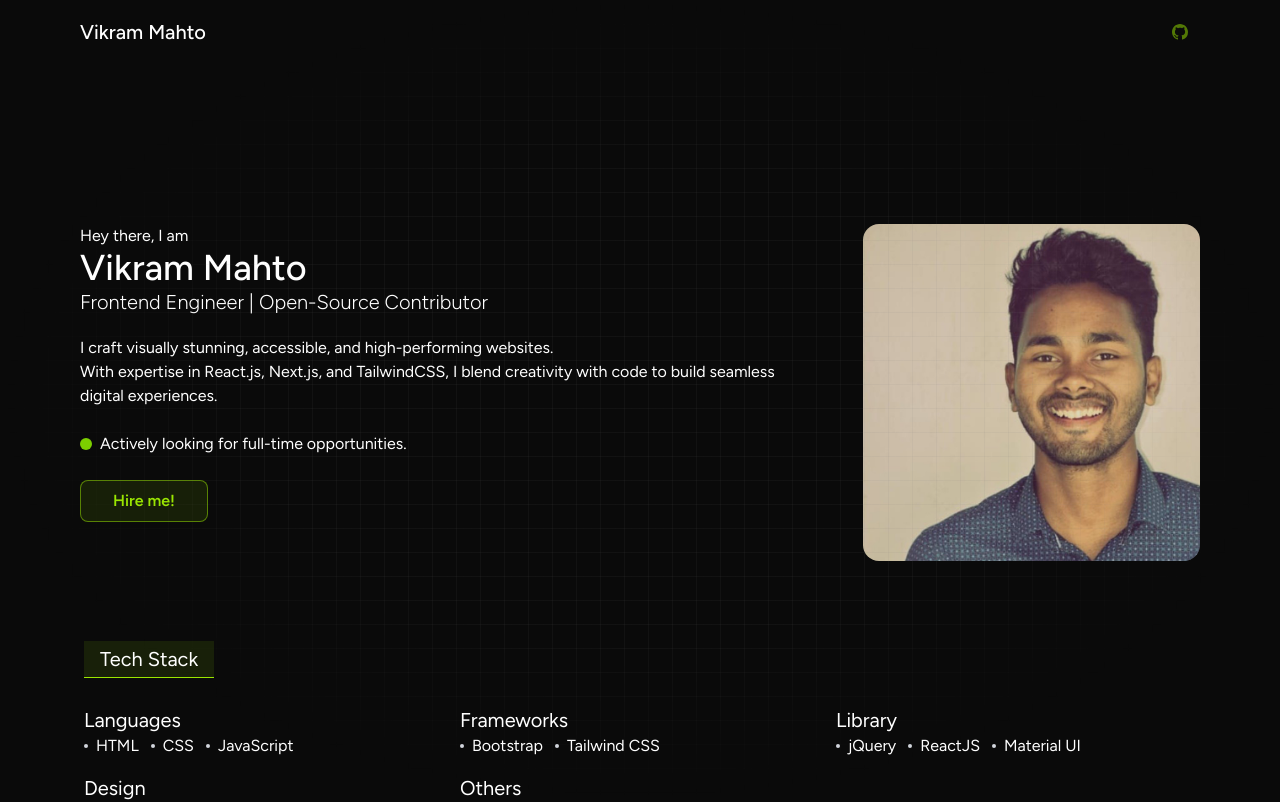
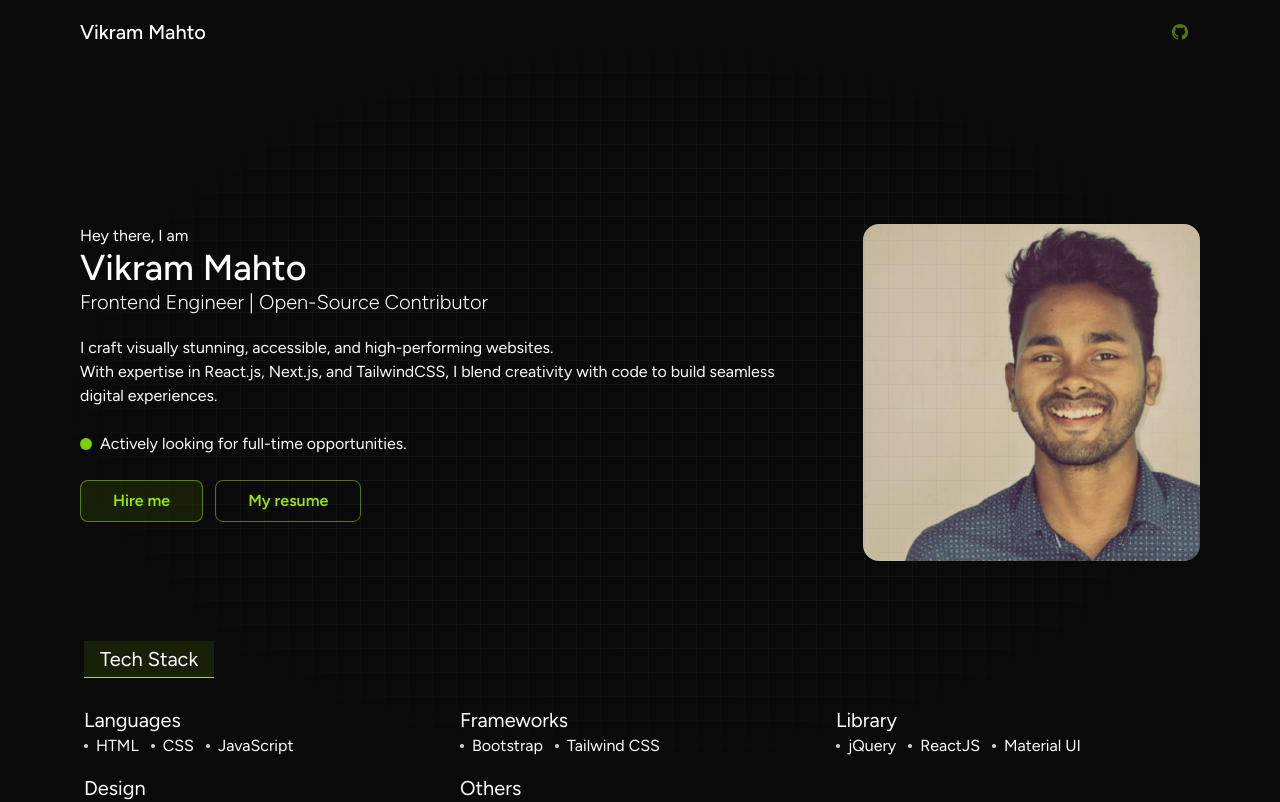
Before and after one commit to vikrammahto/vikrammahto.com, a Next.js app: page / in a window 1280 px wide. Shown: the top 802 px of the page. Built offline with nearby package versions, Linux system fonts and the light colour scheme.

Commit message:
add resume link

```diff
--- a/src/app/layout.js
+++ b/src/app/layout.js
@@ -64,7 +64,7 @@ export default function RootLayout({ children }) {
       <body
         className={`${figtree.className} bg-neutral-950 text-white antialiased`}
       >
-        <div className="absolute inset-0 h-full w-full bg-[linear-gradient(to_right,#80808012_1px,transparent_1px),linear-gradient(to_bottom,#80808012_1px,transparent_1px)] [mask-image:radial-gradient(ellipse_50%_50%_at_50%_50%,#000_60%,transparent_100%)] bg-[size:24px_24px]"></div>
+        <div className="absolute pointer-events-none inset-0 h-full w-full bg-[linear-gradient(to_right,#80808012_1px,transparent_1px),linear-gradient(to_bottom,#80808012_1px,transparent_1px)] [mask-image:radial-gradient(ellipse_50%_50%_at_50%_50%,#000_60%,transparent_100%)] bg-[size:24px_24px]"></div>
         <Header />
         <main>{children}</main>
         <Footer />
--- a/src/components/Hero.jsx
+++ b/src/components/Hero.jsx
@@ -1,6 +1,6 @@
 'use client';
 import Image from 'next/image';
-import React, { useState, useEffect } from 'react';
+import React from 'react';
 
 const Hero = () => {
   return (
@@ -28,14 +28,24 @@ const Hero = () => {
           </span>
           <p>Actively looking for full-time opportunities.</p>
         </div>
+        <div className="mt-6 space-x-3">
           <a
             href="https://www.linkedin.com/in/vikrammahto/"
             target="_blank"
             rel="noopener noreferrer"
-          className="mt-6 inline-flex rounded-lg border border-lime-400/50 bg-lime-400/10 px-8 py-2 text-lime-400 transition duration-300 hover:cursor-pointer hover:bg-lime-400/20 hover:text-lime-400 font-semibold"
+            className="inline-flex cursor-pointer rounded-lg border border-lime-400/50 bg-lime-400/10 px-8 py-2 font-semibold text-lime-400 transition duration-300 hover:bg-lime-400/20 hover:text-lime-400"
           >
-          Hire me!
+            Hire me
           </a>
+          <a
+            href="https://drive.google.com/drive/folders/1PRZ8xxm1csyc-k3zo23mDU8zqxjzdguP?usp=sharing"
+            target="_blank"
+            rel="noopener noreferrer"
+            className="inline-flex cursor-pointer rounded-lg border border-lime-400/50 px-8 py-2 font-semibold text-lime-400 transition duration-300 hover:bg-lime-400/20 hover:text-lime-400"
+          >
+            My resume
+          </a>
+        </div>
       </div>
       <div>
         <Image
```
Lines whose indentation alone changed are shown as unchanged.
